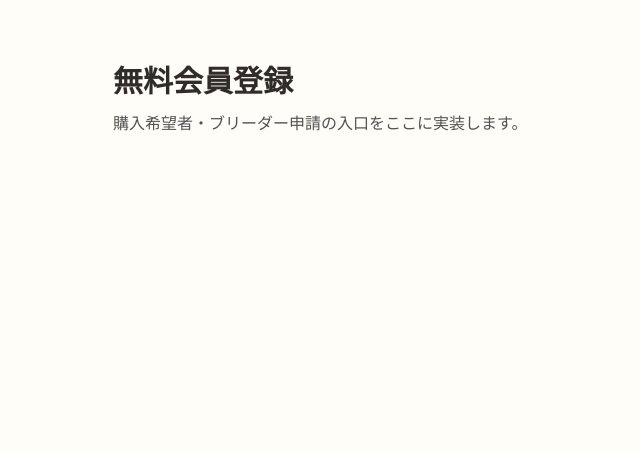
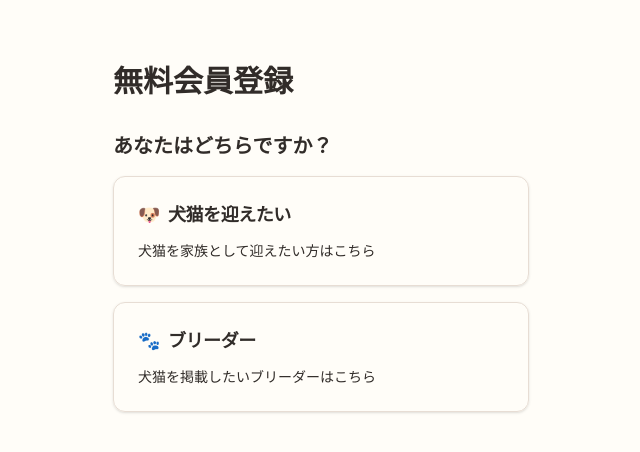
Before and after one commit to koji-isono/WithTama, a Next.js app: page /signup in a window 1280 px wide. Shown: the top 452 px of the page, without its empty margins (319-959 px from the left). Built offline with nearby package versions, Linux system fonts and the light colour scheme.

Commit message:
Add role selection to signup page

```diff
--- a/src/app/(auth)/signup/page.tsx
+++ b/src/app/(auth)/signup/page.tsx
@@ -1 +1,110 @@
-export default function SignupPage() { return <main className="mx-auto max-w-md px-4 py-16"><h1 className="text-3xl font-bold">無料会員登録</h1><p className="mt-3 text-neutral-600">購入希望者・ブリーダー申請の入口をここに実装します。</p></main>; }
+"use client";
+
+import { useState } from "react";
+
+import { Badge } from "@/components/ui/badge";
+import { Button } from "@/components/ui/button";
+import {
+  Card,
+  CardDescription,
+  CardHeader,
+  CardTitle,
+} from "@/components/ui/card";
+import { cn } from "@/lib/utils";
+
+type SignupRole = "buyer" | "breeder";
+
+const roleOptions: {
+  role: SignupRole;
+  emoji: string;
+  title: string;
+  description: string;
+  badgeLabel: string;
+}[] = [
+  {
+    role: "buyer",
+    emoji: "🐶",
+    title: "犬猫を迎えたい",
+    description: "犬猫を家族として迎えたい方はこちら",
+    badgeLabel: "購入希望者",
+  },
+  {
+    role: "breeder",
+    emoji: "🐾",
+    title: "ブリーダー",
+    description: "犬猫を掲載したいブリーダーはこちら",
+    badgeLabel: "ブリーダー",
+  },
+];
+
+export default function SignupPage() {
+  const [role, setRole] = useState<SignupRole | null>(null);
+
+  const selectedOption = roleOptions.find((option) => option.role === role);
+
+  return (
+    <main className="mx-auto max-w-md px-4 py-8 sm:py-16">
+      <h1 className="text-2xl font-bold sm:text-3xl">無料会員登録</h1>
+
+      <section className="mt-8">
+        <h2 className="text-lg font-semibold sm:text-xl">
+          あなたはどちらですか？
+        </h2>
+        <div className="mt-4 grid gap-4">
+          {roleOptions.map((option) => {
+            const isSelected = role === option.role;
+
+            return (
+              <Card
+                key={option.role}
+                role="button"
+                tabIndex={0}
+                aria-pressed={isSelected}
+                className={cn(
+                  "cursor-pointer transition-colors hover:border-primary/50 hover:bg-muted/40 focus-visible:outline-none focus-visible:ring-2 focus-visible:ring-ring focus-visible:ring-offset-2",
+                  isSelected &&
+                    "border-primary bg-secondary/60 ring-2 ring-primary/20"
+                )}
+                onClick={() => setRole(option.role)}
+                onKeyDown={(event) => {
+                  if (event.key === "Enter" || event.key === " ") {
+                    event.preventDefault();
+                    setRole(option.role);
+                  }
+                }}
+              >
+                <CardHeader className="space-y-3">
+                  <CardTitle className="flex items-center gap-2 text-base sm:text-lg">
+                    <span aria-hidden="true">{option.emoji}</span>
+                    {option.title}
+                  </CardTitle>
+                  <CardDescription>{option.description}</CardDescription>
+                </CardHeader>
+              </Card>
+            );
+          })}
+        </div>
+      </section>
+
+      {role ? (
+        <section className="mt-8">
+          <div className="flex flex-wrap items-center gap-3">
+            <Badge>{selectedOption?.badgeLabel}</Badge>
+            <Button
+              type="button"
+              variant="ghost"
+              size="sm"
+              onClick={() => setRole(null)}
+            >
+              種類を変更
+            </Button>
+          </div>
+
+          <p className="mt-6 text-sm text-neutral-600 sm:text-base">
+            購入希望者・ブリーダー申請の入口をここに実装します。
+          </p>
+        </section>
+      ) : null}
+    </main>
+  );
+}
```
Also changed, not shown: 1 other file (tests, documents, lock files or other folders).
